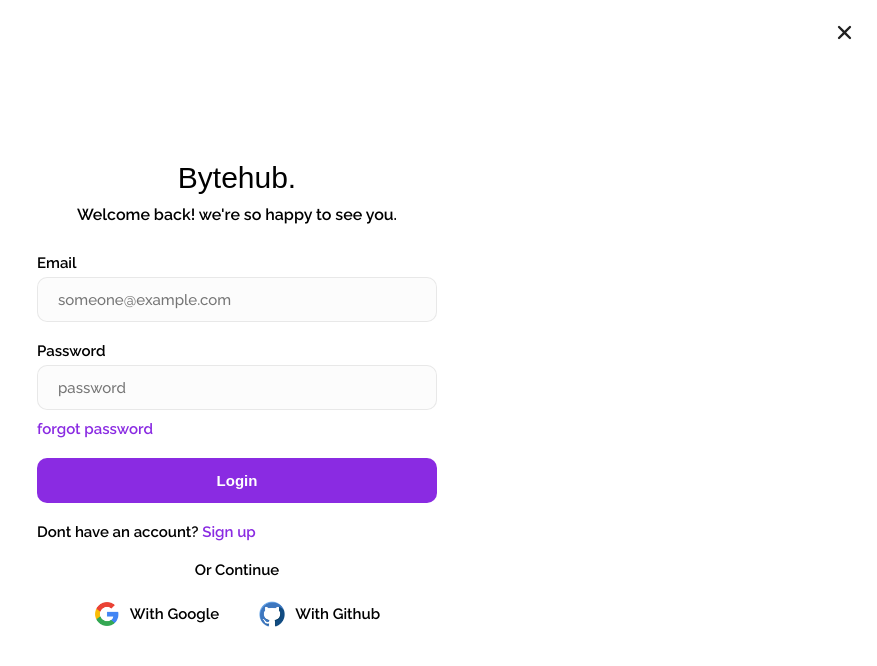
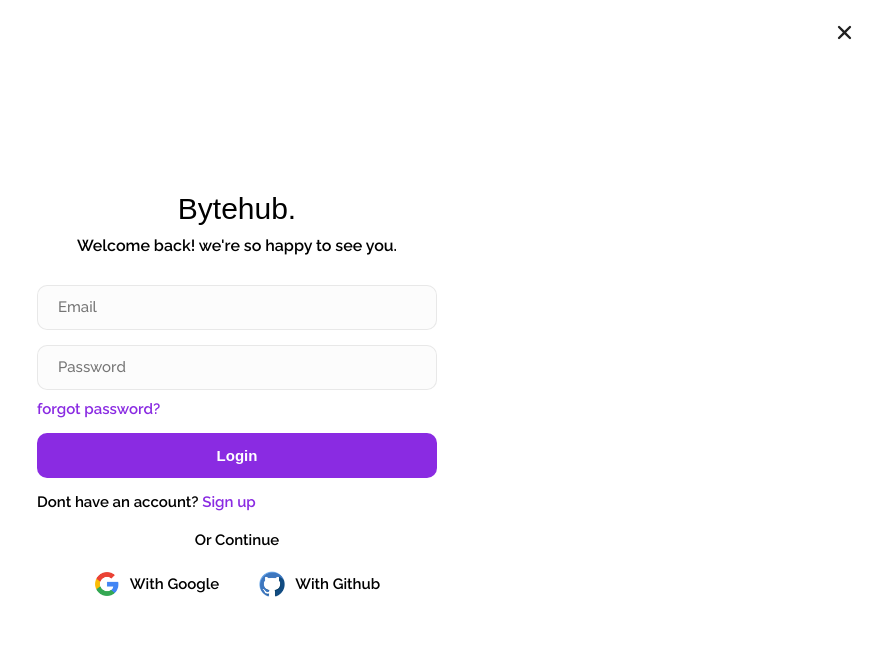
Before and after one commit to kevindermot99/bytehub, a React (Vite) app in the folder client/: page /login in a window 1280 px wide. Shown: the top 666 px of the page, without its empty margins (403-1280 px from the left). Built offline with nearby package versions, Linux system fonts and the light colour scheme; a web font is replaced by a local one.

Commit message:
login form update

```diff
--- a/client/src/index.css
+++ b/client/src/index.css
@@ -886,7 +886,7 @@ body{
   flex-direction: column;
   align-items: center;
   justify-content: center;
-  gap: 20px;
+  gap:15px;
   width: 100%;
   /* background-color: cadetblue; */
 }
--- a/client/src/pages/Login.jsx
+++ b/client/src/pages/Login.jsx
@@ -78,13 +78,13 @@ function Login() {
             <h3>Welcome back! we're so happy to see you.</h3>
             <form onSubmit={handleLogin} className={submitting ? 'submitting' : ''}>
               <label>
-                <p>Email</p>
-                <input type="email" autoComplete='on' placeholder='someone@example.com' onChange={(e) => setEmail(e.target.value)} required />
+                {/* <p>Email</p> */}
+                <input type="email" autoComplete='on' placeholder='Email' onChange={(e) => setEmail(e.target.value)} required />
               </label>
               <label>
-                <p>Password</p>
-                <input type="password" placeholder="password" onChange={(e) => setPassword(e.target.value)} required />
-                <Link to="/forgot Password">forgot password</Link>
+                {/* <p>Password</p> */}
+                <input type="password" placeholder="Password" onChange={(e) => setPassword(e.target.value)} required />
+                <Link to="/forgot Password">forgot password?</Link>
               </label>
               <label>
                 <button type="submit" className='submitbtn'><span className='name'>Login</span><span className='btnloader'></span></button>
```
